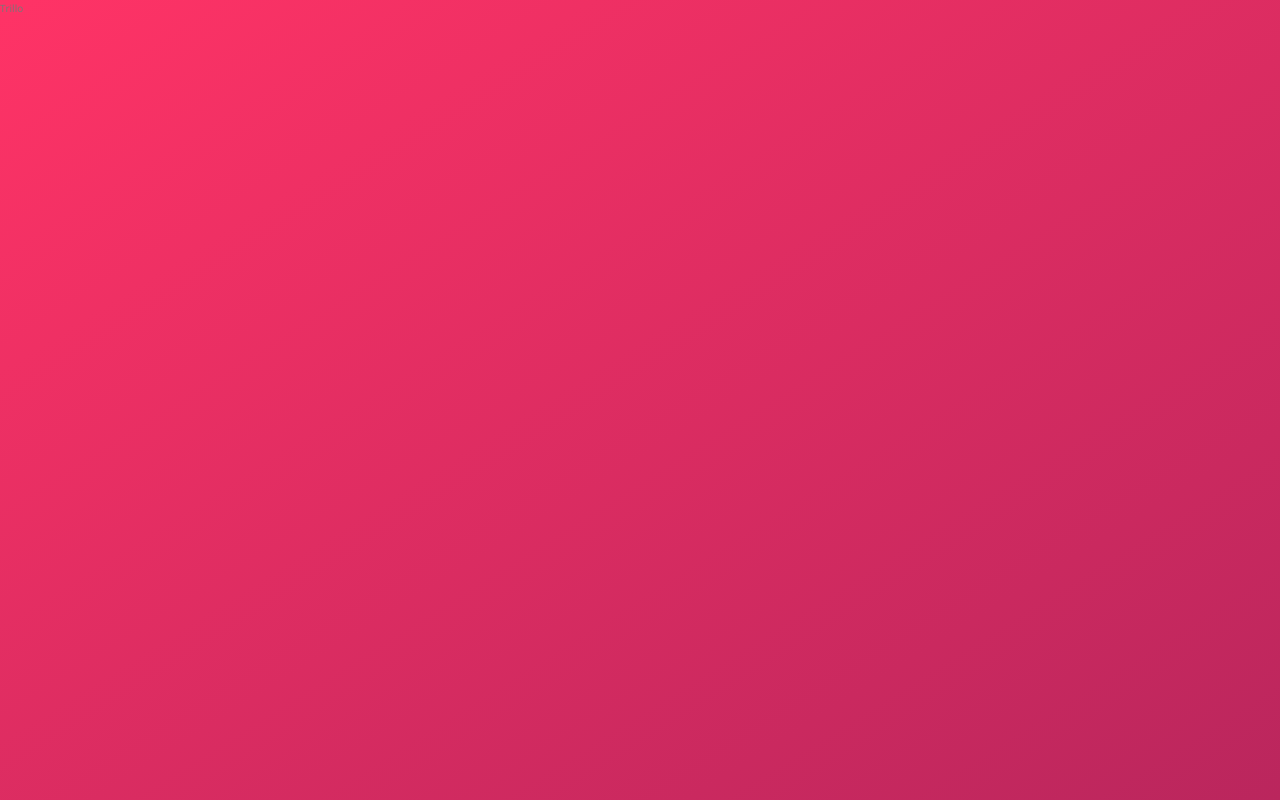
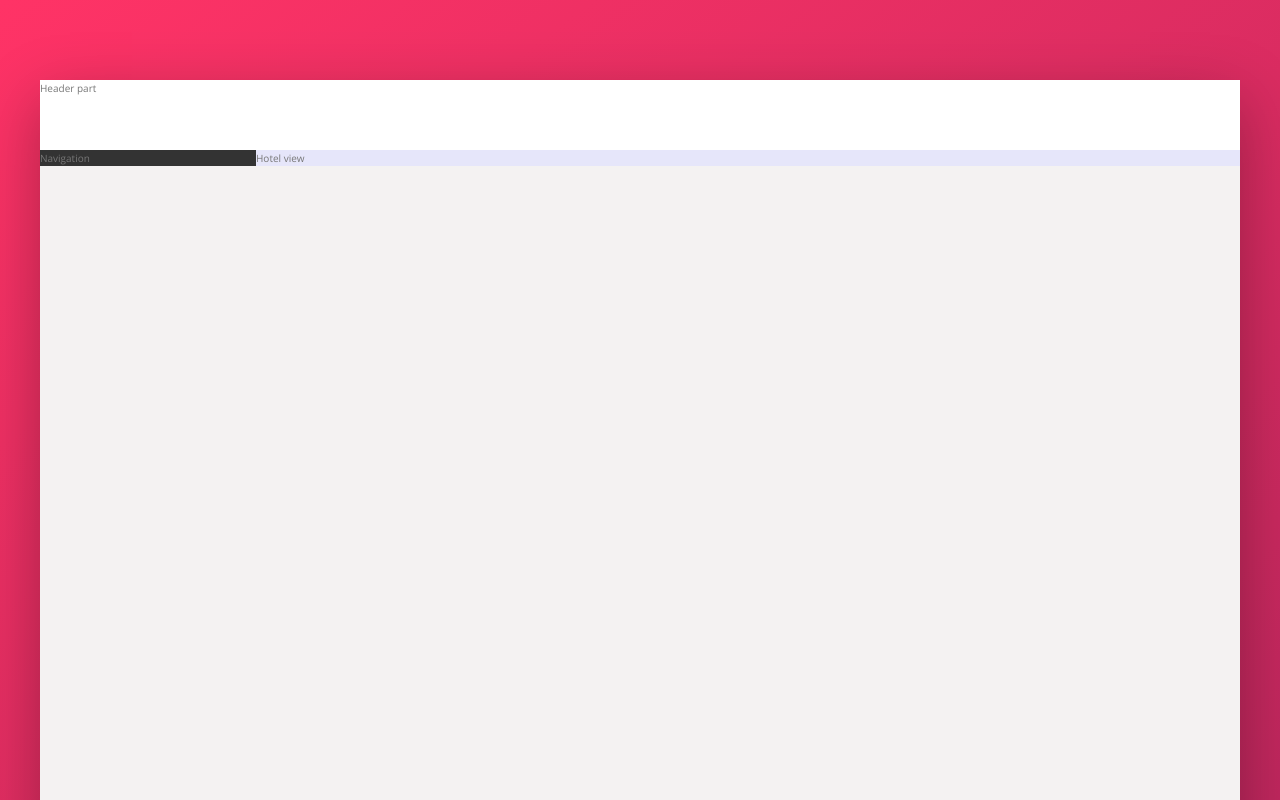
Before and after one commit to drood87/trillo, a website: page index.html in a window 1280 px wide. Shown: the top 800 px of the page. Drawn offline with nearby package versions, Linux system fonts and the light colour scheme.

Commit message:
overall layout

```diff
--- a/index.html
+++ b/index.html
@@ -14,6 +14,18 @@
     <title>trillo &mdash; Your all-in-one booking app</title>
   </head>
   <body>
-    Trillo
+    <div class="container">
+      <header class="header">
+        Header part
+      </header>
+      <div class="content">
+        <nav class="sidebar">
+          Navigation
+        </nav>
+        <main class="hotel-view">
+          Hotel view
+        </main>
+      </div>
+    </div>
   </body>
 </html>
--- a/sass/_base.scss
+++ b/sass/_base.scss
@@ -25,6 +25,8 @@ Grey dark 3: #999
 	--color-grey-dark-1: #333;
 	--color-grey-dark-2: #777;
 	--color-grey-dark-3: #999;
+
+	--shadow-dark: 0 2rem 6rem rgba(0, 0, 0, 0.3);
 }
 
 * {
--- a/sass/_layout.scss
+++ b/sass/_layout.scss
@@ -0,0 +1,28 @@
+.container {
+	max-width: 120rem;
+	margin: 8rem auto;
+	background-color: var(--color-grey-light-2);
+	box-shadow: var(--shadow-dark);
+
+	min-height: 80rem;
+}
+
+.header {
+	height: 7rem;
+	background-color: #fff;
+	border-bottom: var(--color-grey-light-2);
+}
+
+.content {
+	display: flex;
+}
+
+.sidebar {
+	background-color: var(--color-grey-dark-1);
+	flex: 0 0 18%;
+}
+
+.hotel-view {
+	background-color: lavender;
+	flex: 1;
+}
```
Also changed, not shown: css/style.css.
